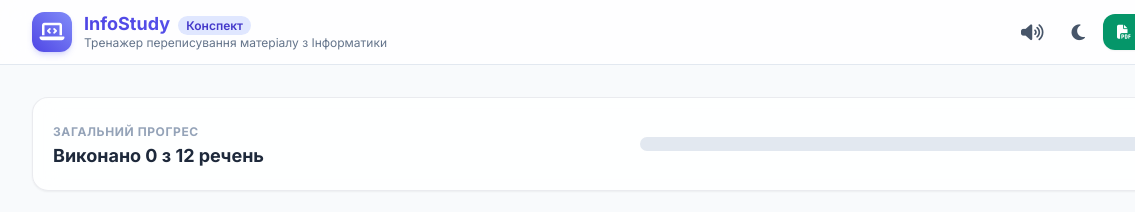
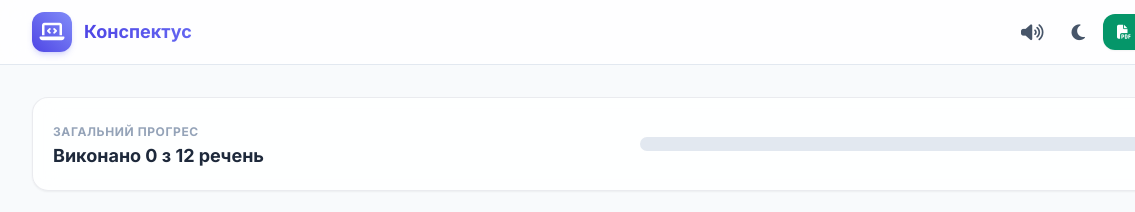
Before and after one commit to InfoStudy-gymnasium201-kyiv/InfoStudy-gymnasium201-kyiv.github.io, a plain HTML site: page Extra/LessonWriter/index.html in a window 1280 px wide. Shown: the top 212 px of the page, 0-1135 px from the left. Drawn offline with nearby package versions, Linux system fonts and the light colour scheme.

Commit message:
Update index.html

```diff
--- a/Extra/LessonWriter/index.html
+++ b/Extra/LessonWriter/index.html
@@ -93,9 +93,8 @@
                 </div>
                 <div>
                     <h1 class="font-bold text-lg leading-tight bg-gradient-to-r from-brand-600 to-indigo-500 bg-clip-text text-transparent">
-                        InfoStudy <span class="text-xs font-semibold px-2 py-0.5 rounded-full bg-brand-100 text-brand-700 dark:bg-brand-900/50 dark:text-brand-300 ml-1">Конспект</span>
+                        Конспектус
                     </h1>
-                    <p class="text-xs text-slate-500 dark:text-slate-400 hidden sm:block">Тренажер переписування матеріалу з Інформатики</p>
                 </div>
             </div>
 
```
